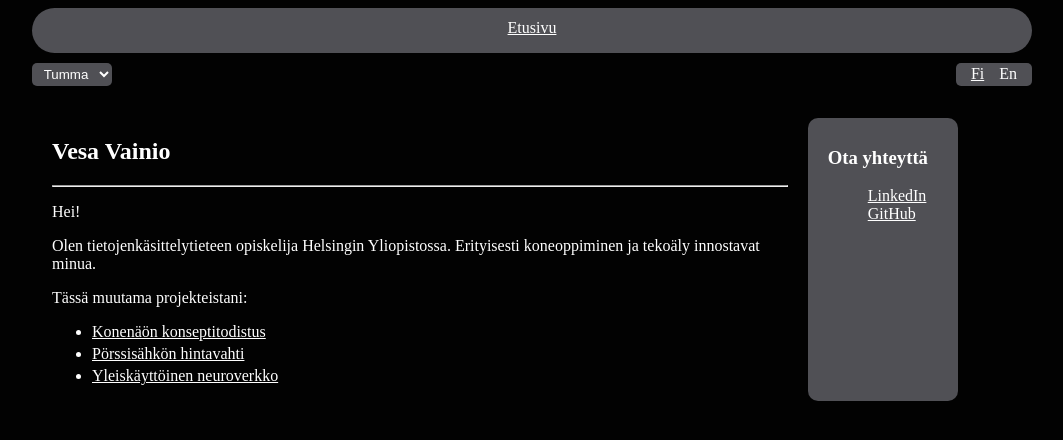
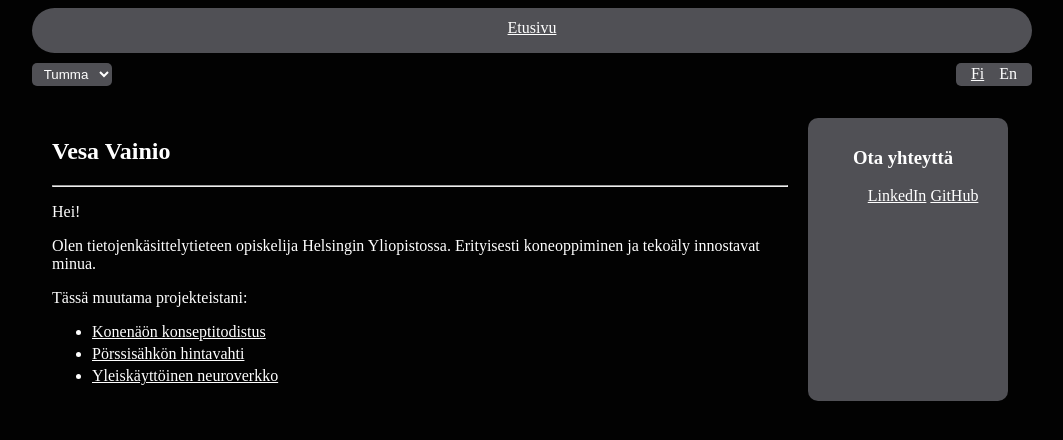
Before and after one commit to vainiovesa/mywebsite, a Flask app: page / in a window 1280 px wide. Shown: the top 440 px of the page, without its empty margins (108-1171 px from the left). Run offline with Flask 3, Linux system fonts and the light colour scheme.

Commit message:
Improve sidebar

```diff
--- a/static/main.css
+++ b/static/main.css
@@ -148,16 +148,16 @@ sidebar {
   padding: 10px 30px 10px 20px;
 }
 
-sidebar li {
-  display: block;
+contact li {
+  display: inline-block;
 }
 
-sidebar h3 {
+contact h3 {
   text-align: center;
   color: var(--nav-a-color);
 }
 
-sidebar a {
+contact a {
   color: var(--nav-a-color);
 }
 
```
